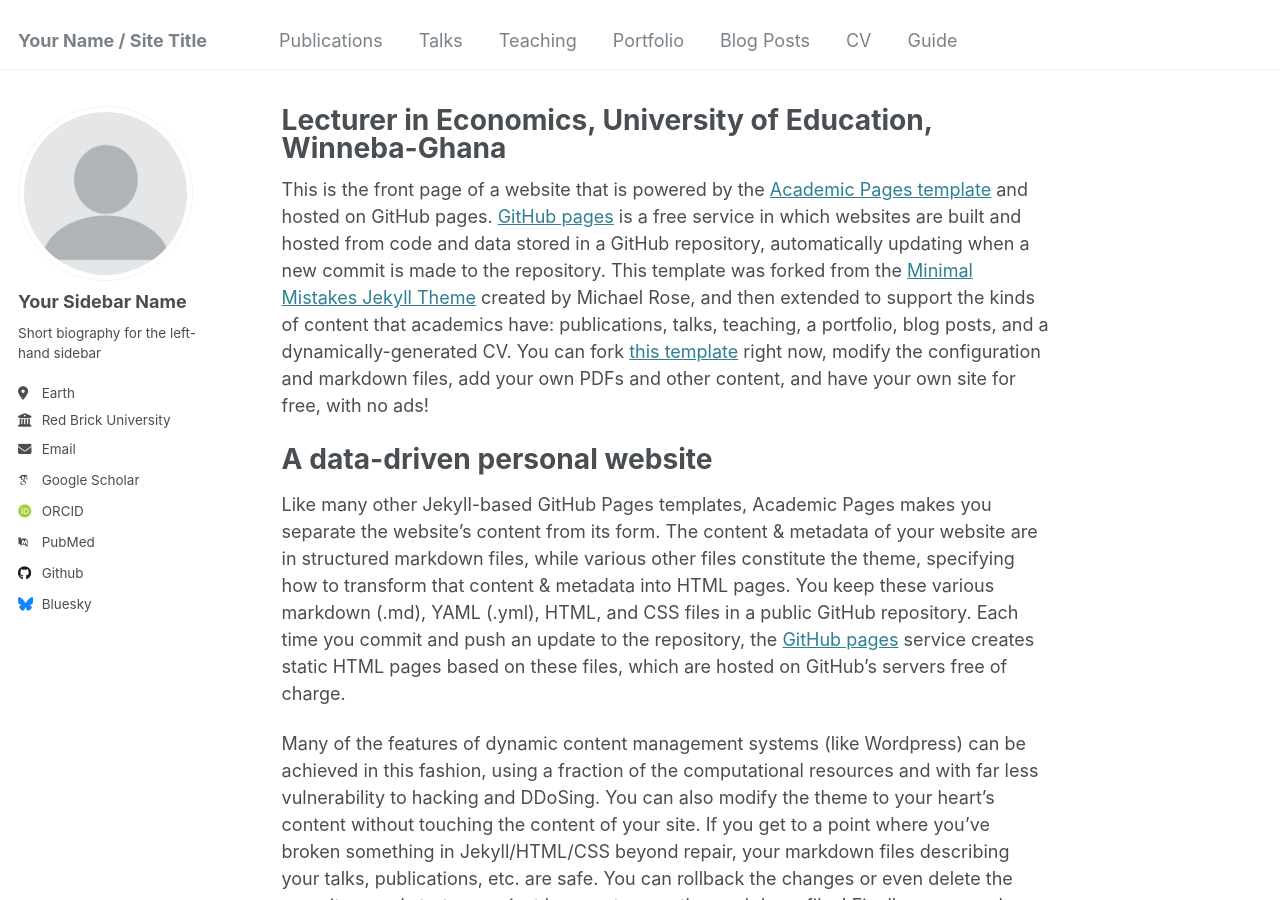
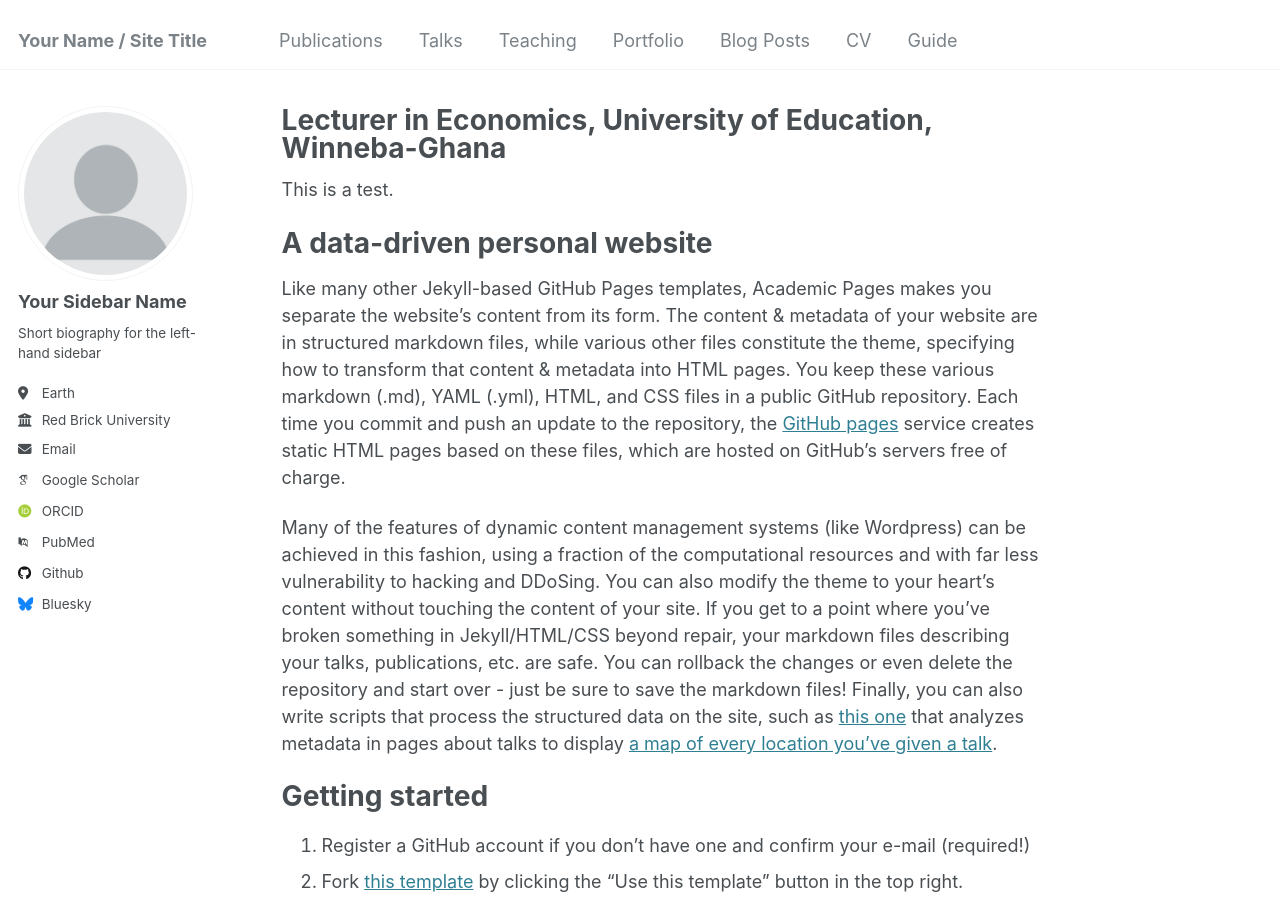
Before and after one commit to idoku27/idoku27.github.io, a Jekyll site: the page built from _pages/about.md, in a window 1280 px wide and 900 px high. Built offline with Jekyll 4.4.1, drawn with Linux system fonts in a browser that asks for light colours; some web fonts are replaced; some of the changed text lies outside the part shown.

Commit message:
Update about.md

```diff
--- a/_pages/about.md
+++ b/_pages/about.md
@@ -7,7 +7,7 @@ redirect_from:
   - /about.html
 ---
 
-This is the front page of a website that is powered by the [Academic Pages template](https://github.com/academicpages/academicpages.github.io) and hosted on GitHub pages. [GitHub pages](https://pages.github.com) is a free service in which websites are built and hosted from code and data stored in a GitHub repository, automatically updating when a new commit is made to the repository. This template was forked from the [Minimal Mistakes Jekyll Theme](https://mmistakes.github.io/minimal-mistakes/) created by Michael Rose, and then extended to support the kinds of content that academics have: publications, talks, teaching, a portfolio, blog posts, and a dynamically-generated CV. You can fork [this template](https://github.com/academicpages/academicpages.github.io) right now, modify the configuration and markdown files, add your own PDFs and other content, and have your own site for free, with no ads!
+This is a test.
 
 A data-driven personal website
 ======
@@ -40,10 +40,3 @@ The repository includes [a set of Jupyter notebooks](https://github.com/academic
 How to edit your site's GitHub repository
 ------
 Many people use a git client to create files on their local computer and then push them to GitHub's servers. If you are not familiar with git, you can directly edit these configuration and markdown files directly in the github.com interface. Navigate to a file (like [this one](https://github.com/academicpages/academicpages.github.io/blob/master/_talks/2012-03-01-talk-1.md) and click the pencil icon in the top right of the content preview (to the right of the "Raw | Blame | History" buttons). You can delete a file by clicking the trashcan icon to the right of the pencil icon. You can also create new files or upload files by navigating to a directory and clicking the "Create new file" or "Upload files" buttons.
-
-Example: editing a markdown file for a talk
-![Editing a markdown file for a talk](/images/editing-talk.png)
-
-For more info
-------
-More info about configuring Academic Pages can be found in [the guide](https://academicpages.github.io/markdown/), the [growing wiki](https://github.com/academicpages/academicpages.github.io/wiki), and you can always [ask a question on GitHub](https://github.com/academicpages/academicpages.github.io/discussions). The [guides for the Minimal Mistakes theme](https://mmistakes.github.io/minimal-mistakes/docs/configuration/) (which this theme was forked from) might also be helpful.
```
